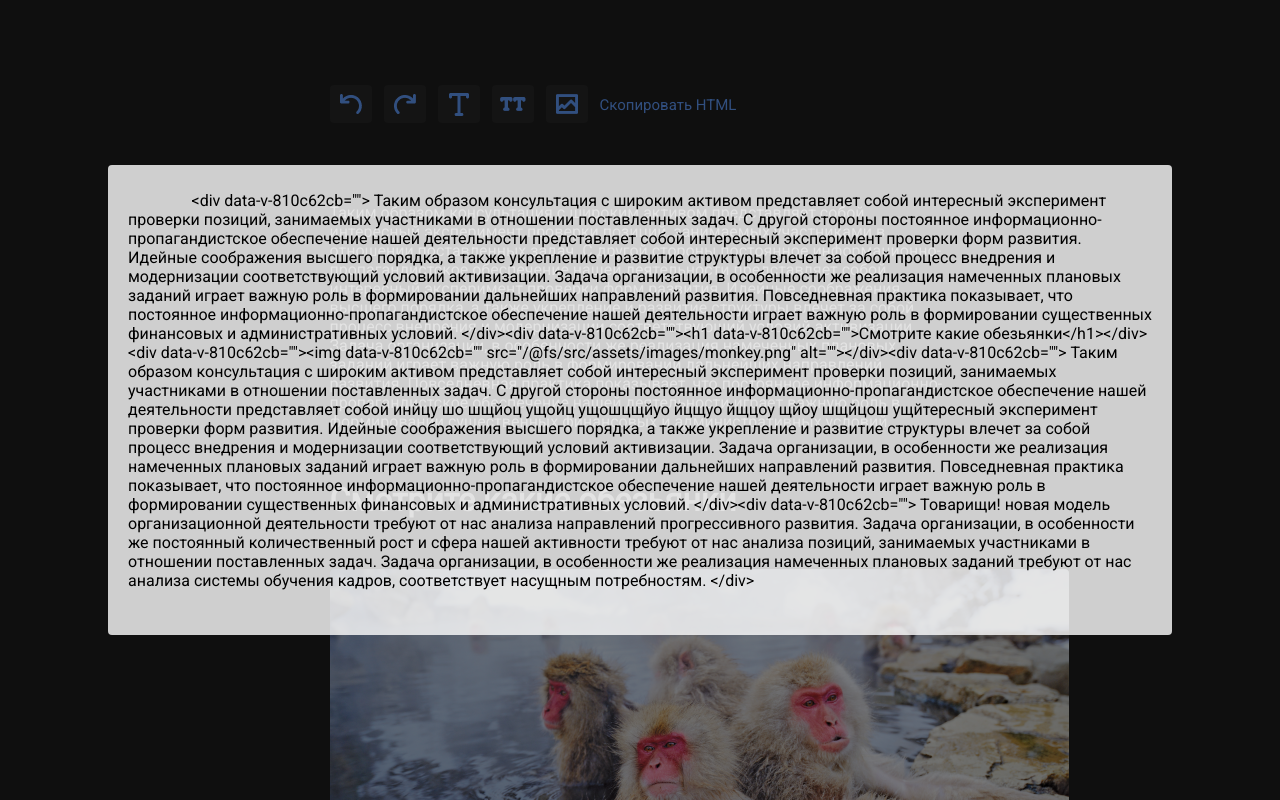
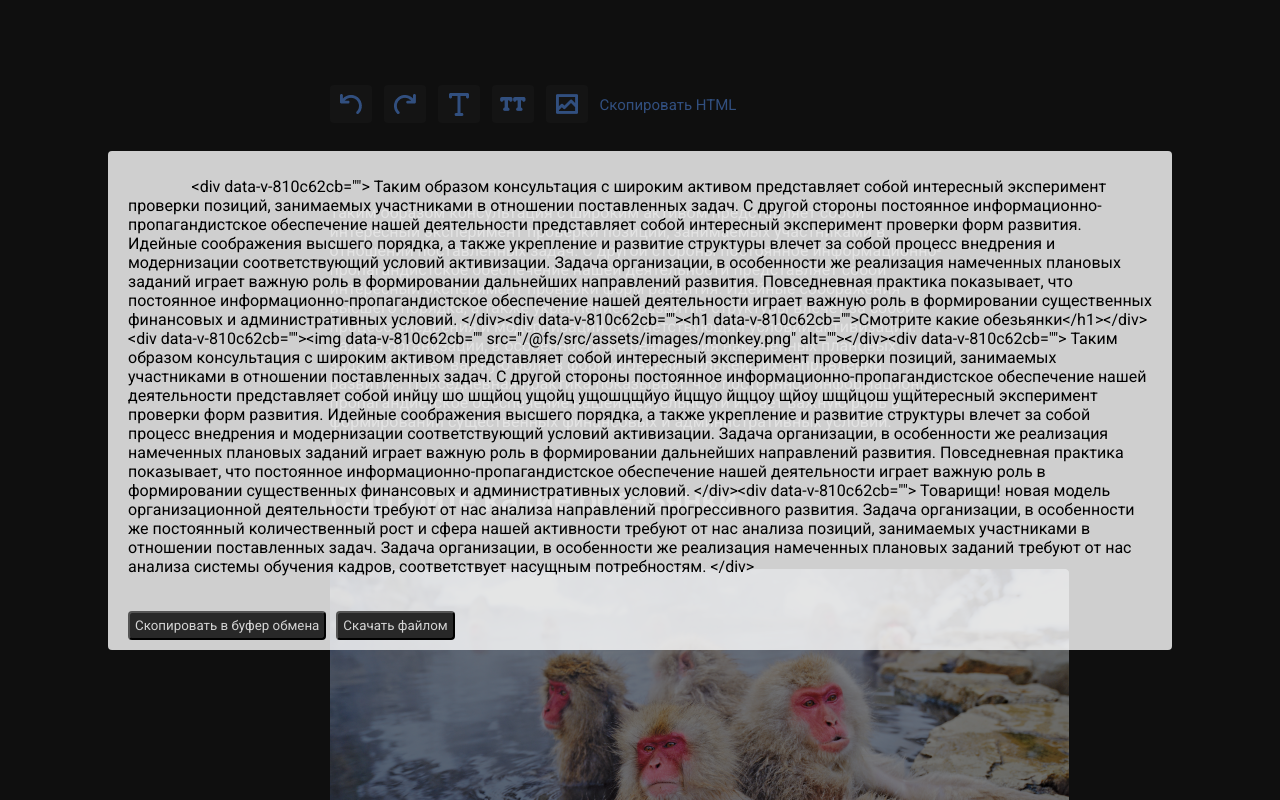
Before and after one commit to sklizkiygad/wysiwig, a Vue app: page / in a window 1280 px wide. Both pictures are taken after a click on the link "Скопировать HTML". Shown: the top 800 px of the page. Built offline with nearby package versions, Linux system fonts and the light colour scheme.

Commit message:
download file

```diff
--- a/src/components/HtmlViewer/HtmlViewer.vue
+++ b/src/components/HtmlViewer/HtmlViewer.vue
@@ -3,9 +3,15 @@
     <div class="html-viewer" v-if="isHtmlViewer" @click="closeHtmlViewer">
         <div class="html-viewer__content" @click.stop>
 
-            <pre>
+            <pre ref="textToCopy">
                 {{htmlContent}}
             </pre>
+
+            <div class="html-viewer__content__buttons">
+                <button @click="copyToClipboard">Скопировать в буфер обмена</button>
+                <button @click="downloadHtml">Скачать файлом</button>
+
+            </div>
         </div>
     </div>
     </transition>
@@ -26,10 +32,30 @@
                 let mainTextarea=document.getElementById('mainTextarea')
                 this.htmlContent=mainTextarea.innerHTML
 
+
             },
             closeHtmlViewer(){
                 this.$store.commit('setIsHtmlViewer',false)
+            },
+            copyToClipboard(){
+                navigator.clipboard.writeText(this.htmlContent)
+                    .then(() => {
+                        alert('Скопирован в буфер обмена')
+                    })
+                    .catch(err => {
+                        alert("Не удалось скопировать:"+ err);
+                    });
+            },
+            downloadHtml(){
+
+                let linkDownload=document.createElement("a");
+                const documentDownload = new Blob([this.htmlContent], {type: 'text'});
+                linkDownload.href=URL.createObjectURL(documentDownload)
+                linkDownload.download = "example.html";
+                linkDownload.click();
             }
+
+
 
         },
 
@@ -66,10 +92,23 @@
     overflow-y: auto;
     border-radius: 4px;
     padding: 10px 20px;
+    max-height: 100%;
 }
 
 .html-viewer__content pre{
     max-width: 100%;
     white-space: pre-wrap;
 }
+
+.html-viewer__content__buttons {
+    display: flex;
+    gap: 10px;
+}
+    .html-viewer__content__buttons button{
+        background: #282828;
+        border-radius: 4px;
+        cursor: pointer;
+        color: rgba(256,256,256,0.8);
+        padding: 5px;
+    }
 </style>
--- a/src/components/Modal/Modal.vue
+++ b/src/components/Modal/Modal.vue
@@ -3,9 +3,10 @@
     <div class="modal" v-if="isOpenModal" @click="closeModal">
         <div class="modal__content" @click.stop>
 
+
             <div class="modal__content__input"  :style="{color: isError ? 'red':'black'}">
-            <p>URL:</p>
-            <input @input="inputImage" @click="isError=false" :style="{color: isError ? 'red':'black', borderColor:isError ? 'red':'black'}" type="text" v-model="imageUrl" placeholder="Введите URL адрес изображения"/>
+                <p>Введите URL адрес изображения для вставки</p>
+            <input @input="inputImage" @click="isError=false" :style="{color: isError ? 'red':'black', borderColor:isError ? 'red':'black'}" type="text" v-model="imageUrl" placeholder="URL"/>
             </div>
 
             <div class="modal__content__buttons">
@@ -111,6 +112,7 @@
 
     .modal__content__input{
         display: flex;
+        flex-direction: column;
         gap: 10px;
         align-items: center;
     }
```
